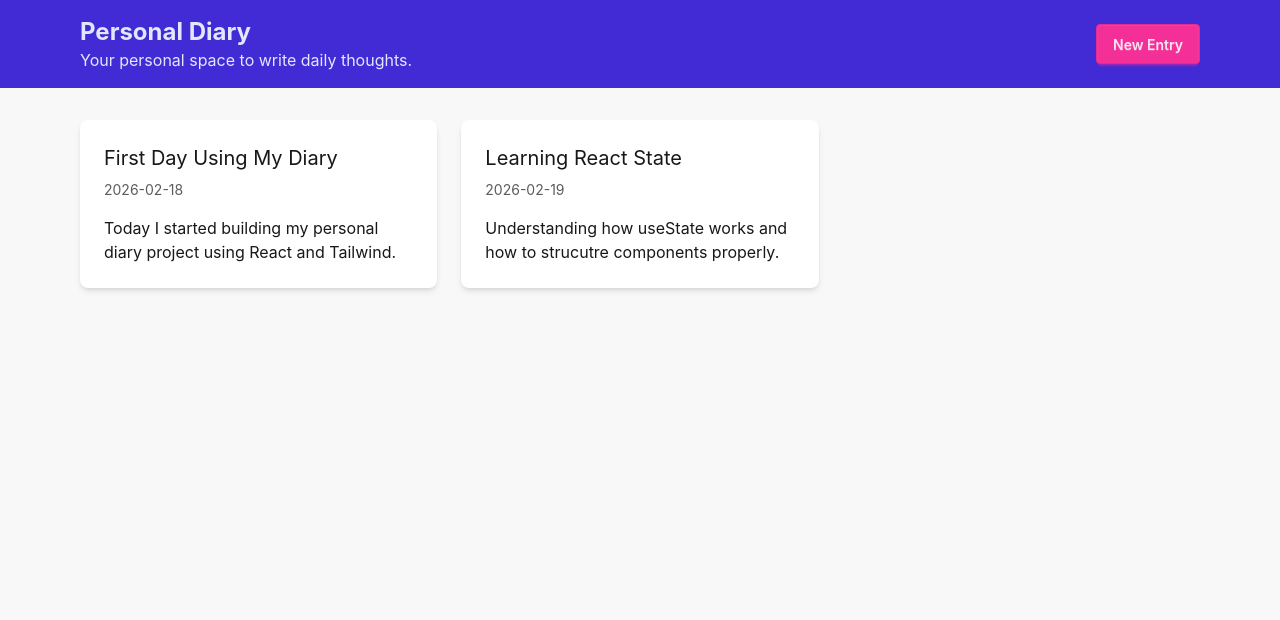
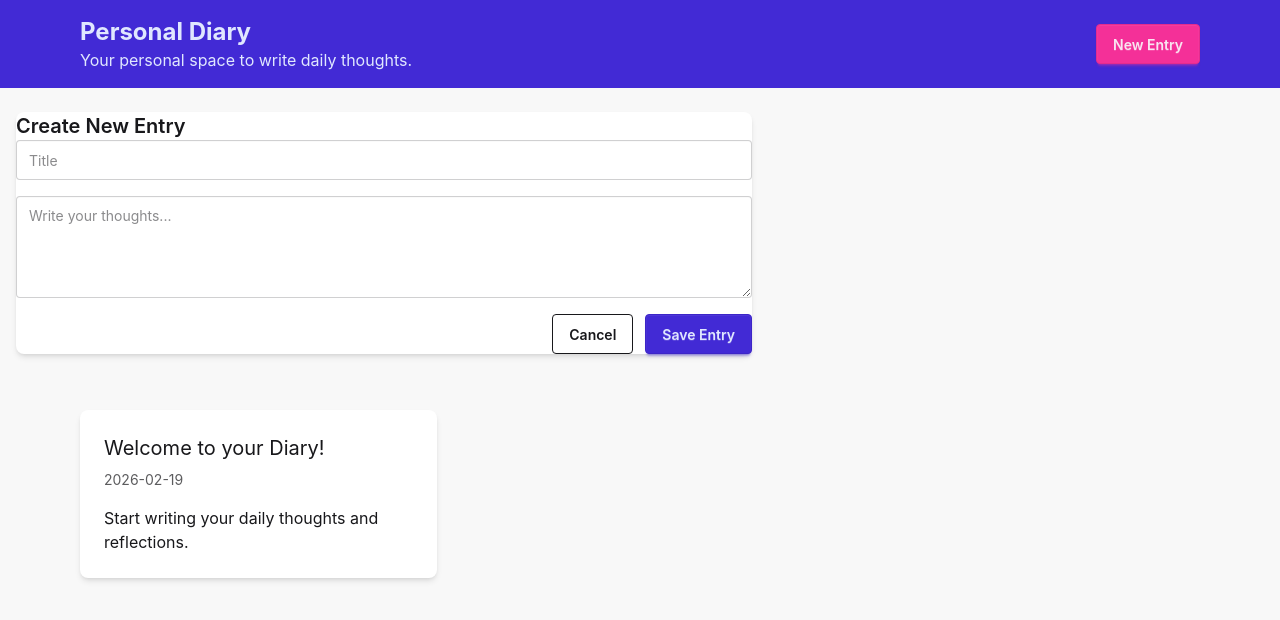
Before and after one commit to guprs/personal-diary, a React (Vite) app: page / in a window 1280 px wide. Both pictures are taken after a click on the button "New Entry". Shown: the top 620 px of the page. Built offline with nearby package versions, Linux system fonts and the light colour scheme.

Commit message:
feat: implement entry creation form with uuid and conditional rendering

```diff
--- a/src/App.jsx
+++ b/src/App.jsx
@@ -1,27 +1,46 @@
 import { useState } from "react"
 import Header from "./components/Header"
 import Home from "./pages/Home"
+import NewEntryForm from "./components/NewEntryForm"
 
 function App() {
+  //main state that stores all diary entries
+  const [entries, setEntries] = useState([
+    {
+      id: crypto.randomUUID(),
+      title: "Welcome to your Diary!",
+      content: "Start writing your daily thoughts and reflections.",
+      date: new Date().toISOString().split("T")[0],
+    },
+  ])
 
-  const [entries, setentries] = useState([
-    {
-      id: 1,
-      title: "First Day Using My Diary",
-      content: "Today I started building my personal diary project using React and Tailwind.",
-      date: "2026-02-18",
-    },
-    {
-      id: 2,
-      title: "Learning React State",
-      content: "Understanding how useState works and how to strucutre components properly.",
-      date: "2026-02-19",
+  //control whether the form is visible
+  const [isCreating, setIsCreating] = useState(false)
+
+  /*
+   * adds a new diary entry to the state
+   * receives title and content from the form
+   * generates unique id and current date
+   * updates the entries array immutably
+   */
+  const addEntry = (title, content) => {
+    const newEntry = {
+      id: crypto.randomUUID(),
+      title,
+      content,
+      date: new Date().toISOString().split("T")[0],
     }
-  ])
+    setEntries((prevEntries) => [newEntry, ...prevEntries])
+    setIsCreating(false) //hide form after saving
+  }
 
   return (
     <div className='min-h-screen bg-base-200'>
-      <Header />
+
+      <Header onNewClick={() => setIsCreating(true)} />
+
+      {isCreating && (<NewEntryForm addEntry={addEntry} onCancel={() => setIsCreating(false)} />)}
+
       <Home entries={entries} />
     </div>
   )
--- a/src/components/Header.jsx
+++ b/src/components/Header.jsx
@@ -1,7 +1,7 @@
 import React from 'react'
 
-const Header = () => {
-  return (
+function Header({ onNewClick }) {
+    return (
         <header className='bg-primary text-primary-content'>
             <div className='max-w-6xl mx-auto px-4 py-4 flex flex-col sm:flex-row justify-between items-center gap-5'>
 
@@ -10,11 +10,12 @@ const Header = () => {
                     <p className='text-sm sm:text-base'>Your personal space to write daily thoughts.</p>
                 </div>
 
-                <button className='btn btn-sm sm:btn-md btn-secondary'>New Entry</button>
+                {/* triggers form visibility in app */}
+                <button className='btn btn-sm sm:btn-md btn-secondary' onClick={onNewClick}>New Entry</button>
 
             </div>
         </header>
-  )
+    )
 }
 
 export default Header
--- /dev/null
+++ b/src/components/NewEntryForm.jsx
@@ -0,0 +1,51 @@
+import { useState } from "react"
+
+function NewEntryForm({ addEntry, onCancel}) {
+    //local state to control form inputs
+    const [title, setTitle] = useState("")
+    const [content, setContent] = useState("")
+
+    /**
+     * handles form submission
+     * prevents page reload
+     * sends data to parent component
+     * resets input fields
+     */
+    function handleSubmit(e) {
+        if (!title.trim() || !content.trim()) return
+
+        e.preventDefault()
+
+        addEntry(title, content)
+
+        setTitle("")
+        setContent("")
+    }
+
+    return (
+        <div className="max-w-3xl max-auto px-4 py-6">
+            <div className="card bg-base-100 shadow-md">
+                <div className="car-body">
+                    <h2 className="card-title text-lg sm:text-xl">Create New Entry</h2>
+
+                    <form className="space-y-4" onSubmit={handleSubmit}>
+                        <div className="form-control">
+                            <input className="input input-bordered w-full" type="text" placeholder="Title" value={title} onChange={(e) => setTitle(e.target.value)} />
+                        </div>
+
+                        <div className="form-control">
+                            <textarea className="textarea textarea-bordered w-full" placeholder="Write your thoughts..." rows="4" value={content} onChange={(e) => setContent(e.target.value)}></textarea>
+                        </div>
+
+                        <div className="flex flex-col sm:flex-row gap-3 justify-end">
+                            <button className="btn btn-outline" type="button" onClick={onCancel}>Cancel</button>
+                            <button className="btn btn-primary" type="submit">Save Entry</button>
+                        </div>
+                    </form>
+                </div>
+            </div>
+        </div>
+    )
+}
+
+export default NewEntryForm
```
